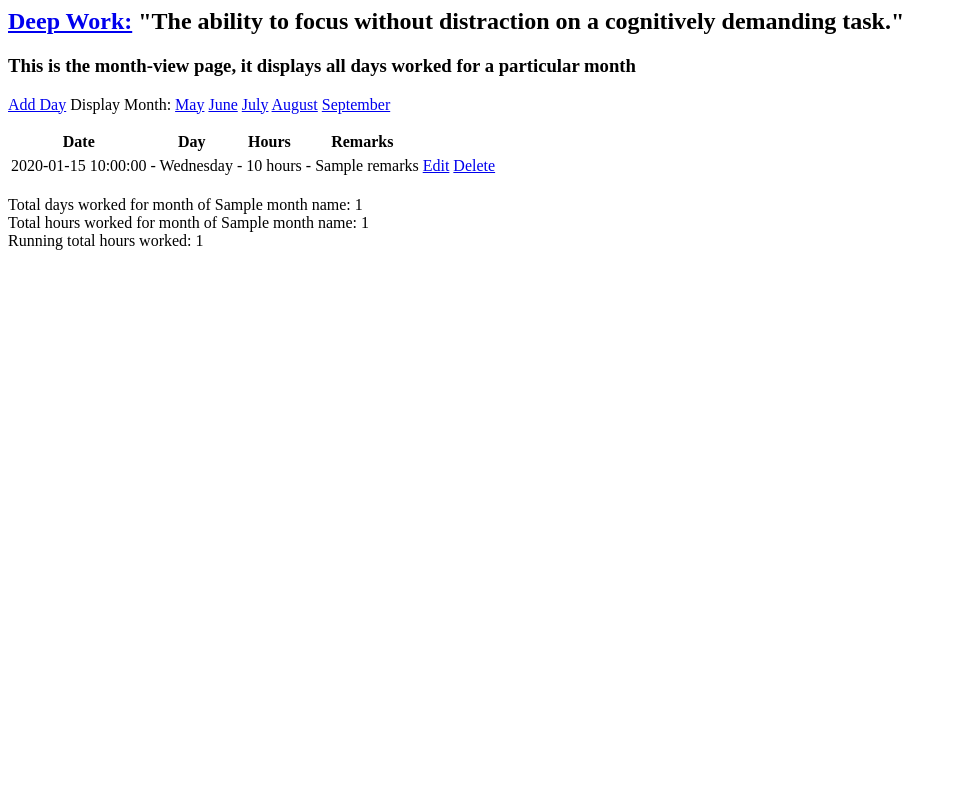
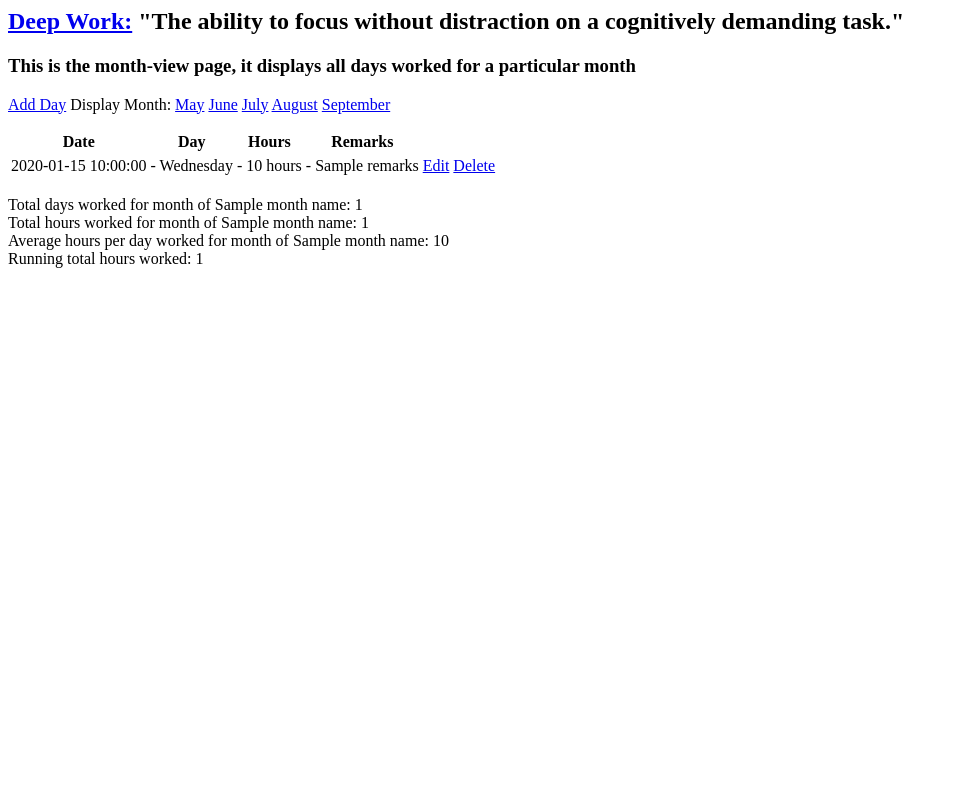
Before and after one commit to thomasjohncole/deepwork2, a Flask app: template templates/display_month.html in a window 1280 px wide. Shown: the whole page, without its empty margins (0-957 px from the left). Run offline with Flask 2, Linux system fonts and the light colour scheme; the template is opened without the code that fills it: most values are stand-ins (such as "Sample title", 1, 10 or a date in 2020).

Commit message:
Add average hours worked per day in the month view
wow less than I thought.... I need to get busier

```diff
--- a/templates/display_month.html
+++ b/templates/display_month.html
@@ -27,9 +27,10 @@
 
         </table></br>
 
-        Total days worked for month of {{month_name}}: {{total_month_days[0]}} </br>
-        Total hours worked for month of {{month_name}}: {{total_month_hours[0]}} </br>
-        Running total hours worked: {{total_hours[0]}} </br>
+        Total days worked for month of {{ month_name }}: {{ total_month_days[0] }} </br>
+        Total hours worked for month of {{ month_name }}: {{ total_month_hours[0] }} </br>
+        Average hours per day worked for month of {{ month_name }}: {{ avg_hrs_day }} </br>
+        Running total hours worked: {{ total_hours[0] }} </br>
 
     </div>
 </body>
--- a/work.py
+++ b/work.py
@@ -134,6 +134,9 @@ def displayMonth(month, year):
             .filter(extract('year', Dailyhours.work_date)==year).one()
             )
 
+    a = total_month_hours[0] / total_month_days[0]
+    avg_hrs_day = format(a, '.2f')
+
     list = (
         session.query(Dailyhours).order_by(Dailyhours.work_date)
         .filter(extract('month', Dailyhours.work_date)==month)
@@ -146,6 +149,7 @@ def displayMonth(month, year):
         total_hours = total_hours,
         total_month_hours = total_month_hours,
         total_month_days = total_month_days,
+        avg_hrs_day = avg_hrs_day,
         month_name = month_name)
 
 
```
